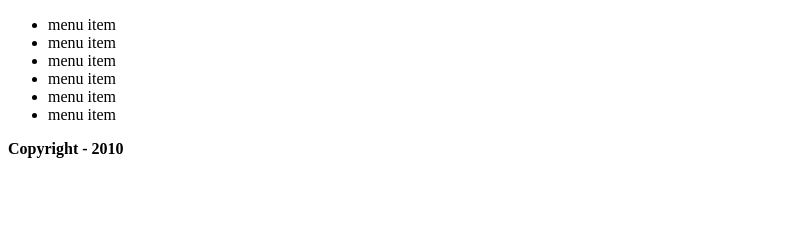
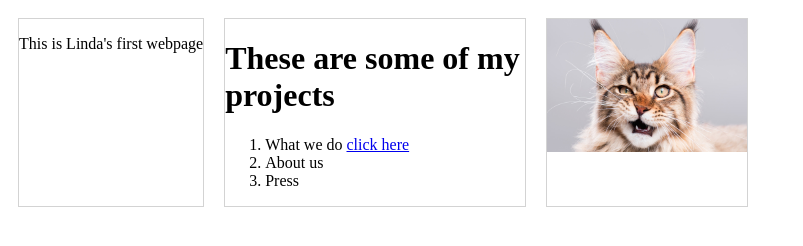
Before and after one commit to Lindaaerne/myfirstproject, a plain HTML site: page index.html in a window 1280 px wide. Shown: the whole page, without its empty margins (0-803 px from the left). Drawn offline with Linux system fonts and the light colour scheme.

Commit message:
change to boilerplate

```diff
--- a/index.html
+++ b/index.html
@@ -1,36 +1,29 @@
 <!DOCTYPE html>
 <html>
     <head>
-        <title>Site Template - Welcome!</title>
+        <title>Portfolio</title>
+
+         <link rel="stylesheet" href="styles.css">
+
     </head>
 
-    <body>
-        <div class="Container">
-            <div class="Header">
-
+    <body >
+        <div style="display: flex; flex-wrap: wrap;">
+            <div class="lindasFavoriteStyle">
+                <p>This is Linda's first webpage</p>
             </div>
-
-            <div class="Menu">
-                <ul id="nav">
-                    <li>menu item</li>
-                    <li>menu item</li>
-                    <li>menu item</li>
-                    <li>menu item</li>
-                    <li>menu item</li>
-                    <li>menu item</li>
-                </ul>
+            <div class="lindasFavoriteStyle">
+                <h1>These are some of my projects</h1>
+                <ol>
+                    <li>What we do <a href="https://swissnexsf.org/whatwedo">click here</a></li>
+                    <li>About us</li>
+                    <li>Press</li>
+                </ol>
             </div>
-
-            <div class="Body">
-
+            <div class="lindasFavoriteStyle">
+                <img style="max-width:200px" src="Linda.jpg">
             </div>
         </div>
-
     </body>
 
-    <footer>
-        <div class="Footer">
-            <b>Copyright - 2010</b>
-        </div>
-    </footer>
 </html>
--- /dev/null
+++ b/styles.css
@@ -0,0 +1,5 @@
+.lindasFavoriteStyle {
+                border: 1px solid lightgrey;
+                margin: 10px;
+                max-width: 300px;
+                 }
```
Also changed, not shown: Linda.jpg (added).
